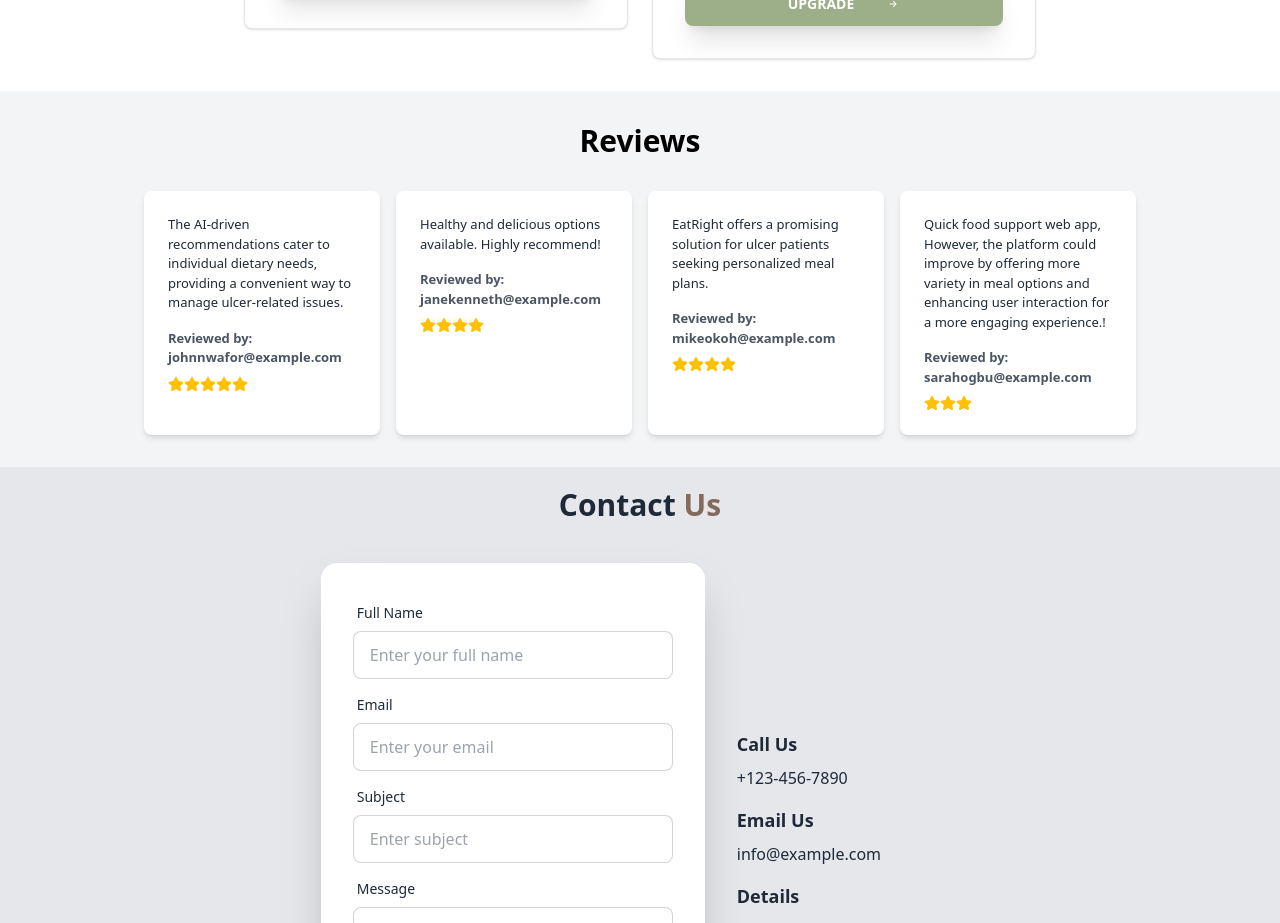
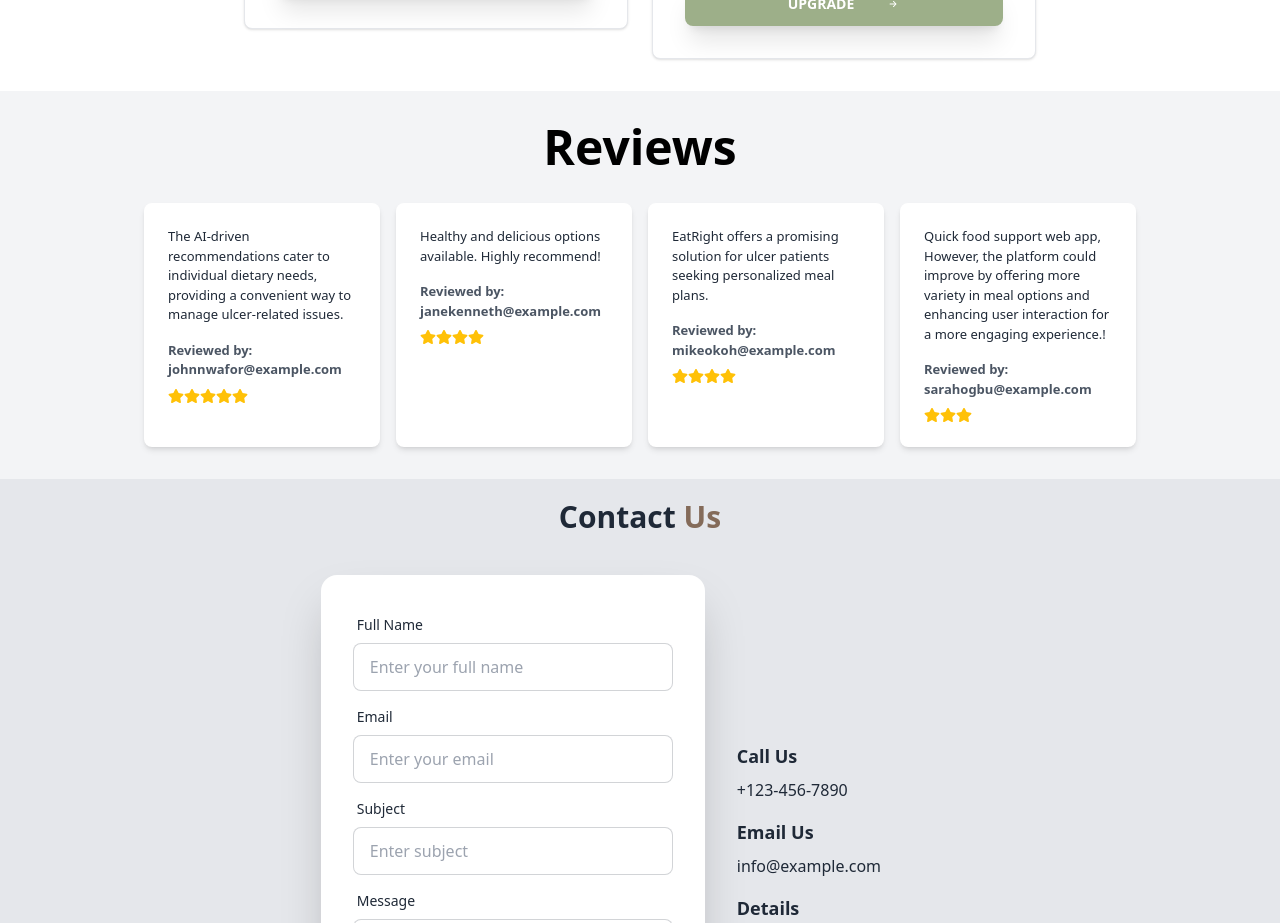
Before and after one commit to Sommiei/Eatright, a React (Vite) app: page / in a window 1280 px wide. Shown: the part 3860-4783 px from the top of the page. Built offline with nearby package versions, Linux system fonts and the light colour scheme; no server answers.

Commit message:
updated the colour,the reset ans forgot password

```diff
--- a/src/components/Review.jsx
+++ b/src/components/Review.jsx
@@ -35,7 +35,7 @@
   return (
     <div className="bg-gray-100 py-8 px-10">
       <div className="max-w-5xl mx-auto px-4">
-        <h2 className="text-3xl font-bold mb-8 text-center text-black">
+        <h2 className="text-5xl font-bold mb-8 text-center text-black">
           Reviews
         </h2>
         <div className="grid grid-cols-1 sm:grid-cols-2 lg:grid-cols-4 gap-4">
```
